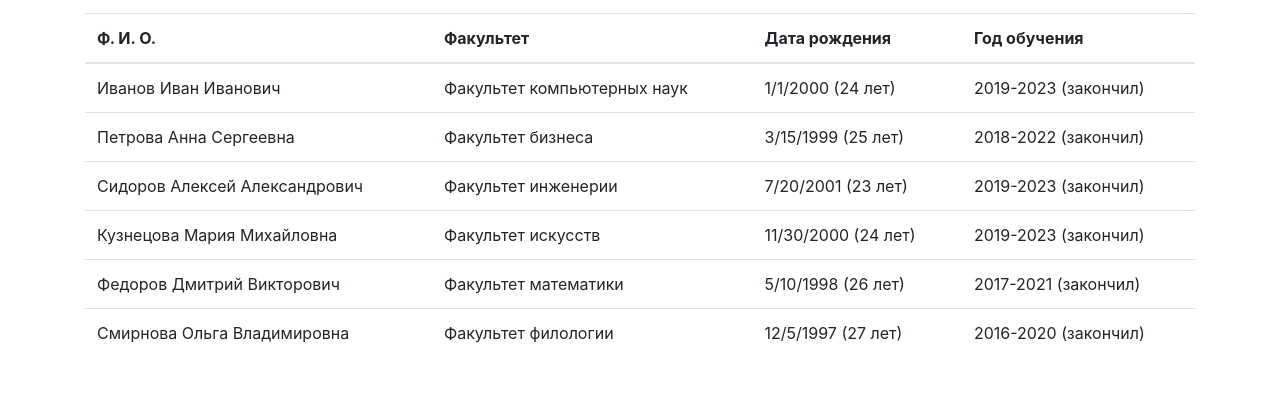
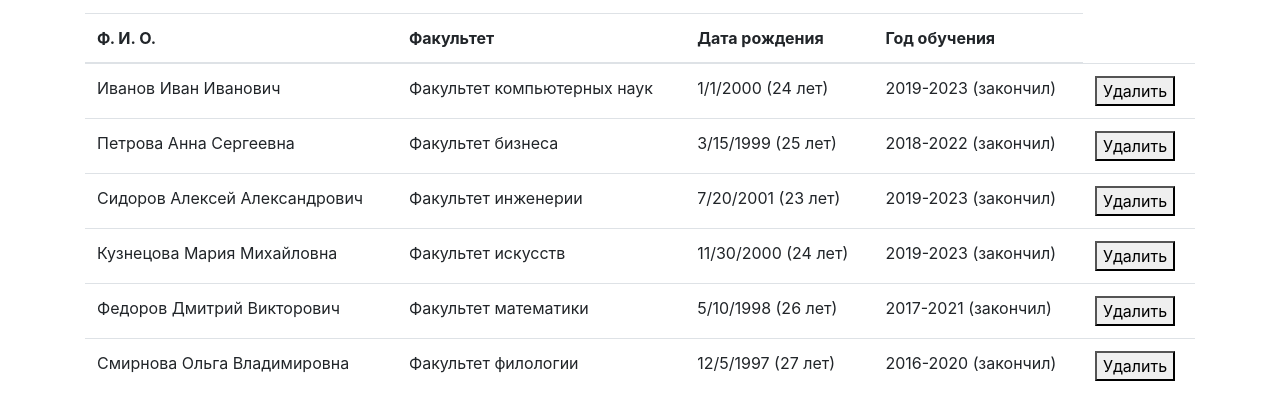
Before and after one commit to projecttag/Java_script_skillbox, a website: page 11_client-server/students-frontend/index.html in a window 1280 px wide. Shown: the part 721-1130 px from the top of the page. Before the commit the page ends 1094 px from the top, so only its background shows below. Drawn offline with nearby package versions, Linux system fonts and the light colour scheme; no server answers.

Commit message:
Added changes

```diff
--- a/11_client-server/students-frontend/index.html
+++ b/11_client-server/students-frontend/index.html
@@ -72,7 +72,8 @@
     </table>
   </div>
 
-  <script src="main.js"></script>
+  <script src="main.js" defer></script>
+  <!-- добавлен дефер -->
 </body>
 
 </html>
--- a/11_client-server/students-frontend/main.js
+++ b/11_client-server/students-frontend/main.js
@@ -76,19 +76,33 @@ function createStudentRow(student) {
     const age = new Date().getFullYear() - new Date(student.birthday).getFullYear();
     const graduationYear = student['studyStart'] + 4;
     const currentYear = new Date().getFullYear();
-    const course = currentYear >= graduationYear ? 'закончил' : `${currentYear - student['studyStart'] + 1} курс`; // для корректного отображения курса
+    const course = currentYear >= graduationYear ? 'закончил' : `${currentYear - student['studyStart'] + 1} курс`;
     const formattedDate = `${new Date(student.birthday).toLocaleDateString()} (${age} лет)`;
+
     return `
         <tr>
             <td>${student.surname} ${student.name} ${student.lastname}</td>
             <td>${student.faculty}</td>
             <td>${formattedDate}</td>
             <td>${student['studyStart']}-${graduationYear} (${course})</td>
+            <td><button class="delete-btn" data-id="${student.id}">Удалить</button></td>
         </tr>
     `;
 }
 
-// Функция отрисовки студентов
+
+//2 ИЗМЕНЕНО! кнопка удаления студента
+function addDeleteButtonListeners() {
+    const deleteButtons = document.querySelectorAll('.delete-btn');
+    deleteButtons.forEach(button => {
+        button.addEventListener('click', function () {
+            const studentId = parseInt(this.getAttribute('data-id'));
+            deleteStudent(studentId);
+        });
+    });
+}
+
+//1 ИЗМЕНЕНО! Обновлен вызов функции renderStudents, добавленен вызов addDeleteButtonListeners
 function renderStudents(students) {
     const studentList = document.getElementById('student-table-body');
     studentList.innerHTML = '';
@@ -99,6 +113,9 @@ function renderStudents(students) {
     students.forEach(student => {
         studentList.innerHTML += createStudentRow(student);
     });
+
+    // Добавляем слушатели событий для кнопок удаления
+    addDeleteButtonListeners();
 }
 renderStudents(students);
 
```
